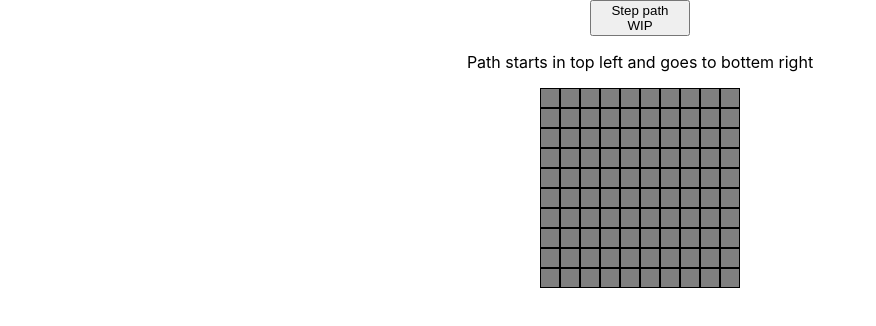
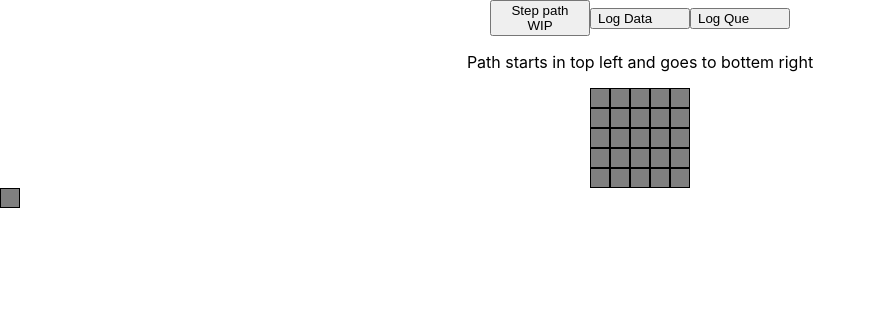
Before and after one commit to peoplestealusernames/pathfinder, a React (Create React App) app: page / in a window 1280 px wide. Shown: the top 326 px of the page, without its empty margins (0-876 px from the left). Built offline with nearby package versions, Linux system fonts and the light colour scheme.

Commit message:
Working step maker (with grid updates)

```diff
--- a/src/App.tsx
+++ b/src/App.tsx
@@ -1,40 +1,124 @@
-import React, { useEffect, useState } from 'react';
-import logo from './logo.svg';
+import React, { useState } from 'react';
 import './App.css';
-import { ToggleBlock } from './ToggleBlock'
+import { ToggleBlock } from './ToggleBlock';
 import { ToggleGrid } from './ToggleGrid';
-import { validState } from './types';
+import { Path, Tile, Vec2, Walkable } from './types';
 
 function App() {
-  const x = 10
-  const y = 10
+  const x = 5
+  const y = 5
 
-  let [Grid, SetGrid] = useState<validState[][]>(() => {
-    let grid: validState[][] = []
+  let [Qued, SetQued] = useState<Path[]>(() => {
+    let Qued1: Path[] = []
+    const start = new Vec2(0, 0);
+    Qued1[0] = new Path()
+    Qued1[0].nodes[0] = start
+
+    return Qued1
+  })
+
+  let [Grid, SetGrid] = useState<Tile[][]>(() => {
+    let grid: Tile[][] = []
 
     for (let i = 0; i < x; i++) {
       grid[i] = []
       for (let k = 0; k < y; k++) {
-        grid[i][k] = "empty"
+        grid[i][k] = new Tile(i, k, "empty")
       }
     }
+
 
     return grid
   })
 
+  //TODO:PASS UPDATE FNC TO HTML
+  function UpdateGridState() {
+    SetGrid(Array.from(Grid))
+  }
+
   return (
     <div className="App" style={{ display: "flex", flexDirection: "column", flexWrap: "wrap" }}>
-      <button style={{ width: 100, alignSelf: "center", display: "flex" }}
-        onClick={() => Generate(Grid)}
-      >Step path WIP</button>
+      <div style={{ display: "flex", flexDirection: "row", flexWrap: "wrap", justifyContent: "center" }}>
+        <button style={{ width: 100, alignSelf: "center", display: "flex" }}
+          onClick={() => { SetQued(Generate(Grid, Qued)); UpdateGridState() }}
+        >Step path WIP</button>
+
+        <button style={{ width: 100, alignSelf: "center", display: "flex" }}
+          onClick={() => {
+            let stri = ""
+            for (const row of Grid) {
+              for (const cell of row) {
+                stri += cell.state + ","
+              }
+              stri += "\n"
+            }
+            console.log(stri);
+          }}
+        >Log Data</button>
+
+        <button style={{ width: 100, alignSelf: "center", display: "flex" }}
+          onClick={() => {
+            let stri = ""
+            for (const Que of Qued) {
+              stri += JSON.stringify(Que.last())
+            }
+            console.log(stri);
+          }}
+        >Log Que</button>
+      </div>
       <p>Path starts in top left and goes to bottem right</p>
-      <ToggleGrid x={x} y={y} grid={[Grid, SetGrid]} />
-    </div>
+      <ToggleGrid grid={Grid} update={UpdateGridState} />
+      <ToggleBlock tile={Grid[0][0]} update={UpdateGridState} />
+    </div >
   );
 }
 
-function Generate(grid: validState[][]) {
-  console.log(grid[0][0])
+function Generate(grid: Tile[][], Qued: Path[]) {
+  let ret: Path[] = []
+
+  console.log("Stepping pathfinder")
+  for (const pos of Qued) {
+    ret.push(...CheckSurround(grid, pos))
+  }
+
+  console.log(`Step done ${ret.length} paths`)
+  return ret
+}
+
+const Movement = [
+  new Vec2([0, 1]),
+  new Vec2([1, 0]),
+  new Vec2([0, -1]),
+  new Vec2([-1, 0])
+]
+
+function CheckSurround(grid: Tile[][], path: Path) {
+  let ret: Path[] = []
+  const origin = path.last()
+  grid[origin.x][origin.y].state = "checked"
+
+  for (const offset of Movement) {
+
+    const pos = origin.add(offset)
+    const tile = GetTile(grid, pos)
+    if (tile)
+      if (Walkable[tile?.state]) {
+        let Branch = path.Branch()
+        Branch.add(pos)
+        ret.push(Branch)
+        tile.state = "qued"
+      }
+  }
+
+  return ret
+}
+
+function GetTile(grid: Tile[][], pos: Vec2) {
+  if (grid[pos.x])
+    if (grid[pos.y])
+      return grid[pos.x][pos.y]
+
+  return null
 }
 
 export default App;
--- a/src/ToggleBlock.tsx
+++ b/src/ToggleBlock.tsx
@@ -1,26 +1,22 @@
-import { Dispatch, SetStateAction, useEffect, useState } from "react"
-import { SwapTable, validState } from "./types"
+import { useEffect, useState } from "react"
+import { SwapTable, Tile, validState } from "./types"
 
 
-export function ToggleBlock(props: { x: number, y: number, grid: [validState[][], Dispatch<SetStateAction<validState[][]>>] }) {
-    const x = props.x
-    const y = props.y
-    const SetGrid = props.grid[1]
+export function ToggleBlock(props: { tile: Tile, update: any }) {
+    const x = props.tile.x
+    const y = props.tile.y
 
-    let GridParent = props.grid[0]
-    let StateParent = GridParent[x][y]
-
-    let [State, SetStateChild] = useState(StateParent)
+    let [State, SetStateChild] = useState(props.tile.state)
 
     useEffect(() => {
-        SetStateChild(props.grid[0][x][y])
-    }, [props.grid[0][x][y]])
+        SetStateChild(props.tile.state)
+    }, [props.tile.state])
 
 
     function SetState(val: validState) {
         console.log(`Update {${x},${y}} is now ${val}`)
-        GridParent[x][y] = val
-        SetGrid(GridParent)
+        props.update()
+        props.tile.state = val
         SetStateChild(val)
     }
 
@@ -35,10 +31,10 @@ export function ToggleBlock(props: { x: number, y: number, grid: [validState[][]
 
     return (
         <button
-            key={`Button:${x},${y}`}
+            key={props.tile.state}
             onClick={Press}
             style={{
-                backgroundColor: SwapTable[props.grid[0][props.x][props.y]],
+                backgroundColor: SwapTable[State],
                 margin: 0,
                 border: 'solid',
                 borderWidth: '1px',
--- a/src/ToggleGrid.tsx
+++ b/src/ToggleGrid.tsx
@@ -1,19 +1,18 @@
-import { Dispatch, SetStateAction, useState } from "react"
 import { ToggleBlock } from "./ToggleBlock"
-import { validState } from "./types"
+import { Tile } from "./types"
 
-export function ToggleGrid(props: { x: number, y: number, grid: [validState[][], Dispatch<SetStateAction<validState[][]>>] }) {
+export function ToggleGrid(props: { grid: Tile[][], update: any }) {
     //TODO: make styles (including height from here pass to toggle block)
 
     return (
-        <div style={{ margin: "0px", padding: "0px" }}>
+        <div key="abc" style={{ margin: "0px", padding: "0px" }}>
             {
-                [...Array(props.x)].map((v, i) => {
+                props.grid.map((row, i) => {
                     let x = i
                     return (<div key={`ButtonRow:${x}`} style={{ margin: "0px", padding: "0px", height: 20 }}>
                         {
-                            [...Array(props.y)].map((v, y) => {
-                                return (<ToggleBlock x={x} y={y} grid={props.grid} />)
+                            row.map((tile, y) => {
+                                return (<ToggleBlock key={`TButton:${x},${y}`} tile={tile} update={props.update} />)
                             })
                         }
                     </div>
--- a/src/types.ts
+++ b/src/types.ts
@@ -6,3 +6,67 @@ export const SwapTable: { [k in validState]: string } = {
     "checked": "blue",
     "qued": "cyan"
 }
+
+export const Walkable: { [k in validState]: boolean } = {
+    "empty": true,
+    "wall": false,
+    "checked": false, // An extra bonus of this is it wont path over itself
+    "qued": false
+}
+
+export class Tile {
+    public state: validState
+    public x: number
+    public y: number
+
+    constructor(x: number, y: number, state: validState) {
+        this.state = state
+        this.x = x
+        this.y = y
+    }
+}
+
+export class Vec2 {
+    public x: number
+    public y: number
+
+    constructor(vec2: [number, number])
+    constructor(x: number, y: number)
+    public constructor(...params: any[]) {
+        if (params.length === 2) {
+            this.x = params[0]
+            this.y = params[1]
+        } else {
+            this.x = params[0][0]
+            this.y = params[0][1]
+        }
+    }
+
+    public add(b: Vec2): Vec2 {
+        return new Vec2(this.x + b.x, this.y + b.y)
+    }
+
+    public subtract(b: Vec2): Vec2 {
+        return new Vec2(this.x - b.x, this.y - b.y)
+    }
+}
+
+export class Path {
+    public nodes: Vec2[] = []
+
+    public add(node: Vec2) {
+        this.nodes.push(node)
+    }
+
+    public last() {
+        return this.nodes[this.nodes.length - 1]
+    }
+
+    public Branch() {
+        let P = new Path()
+        for (const node of this.nodes)
+            P.add(node)
+
+        return P
+    }
+}
```
